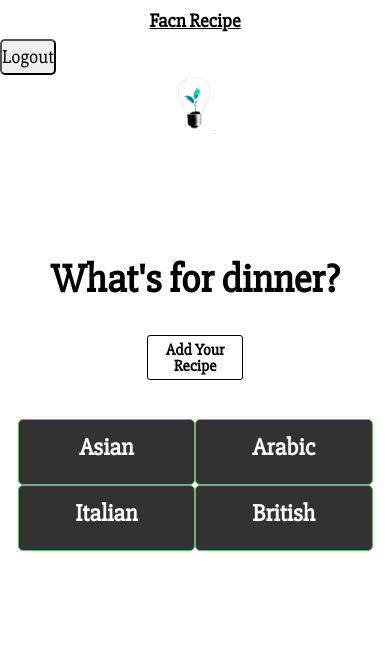
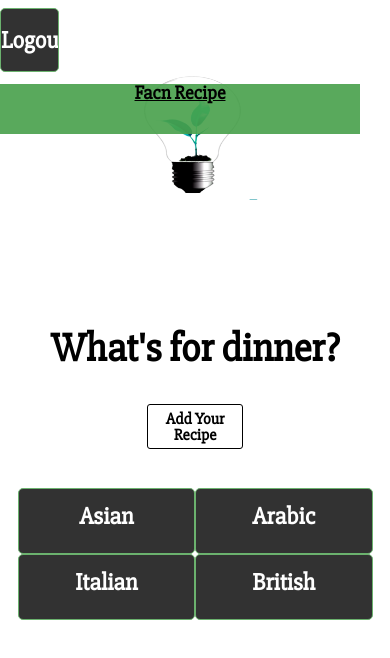
Before and after one commit to facn2/FACNRECIPE-V2, a website: page public/index.html in a window 390 px wide. Drawn offline with Linux system fonts and the light colour scheme; files that its build step writes are made by us from their sources; files whose address does not match are found by name; a web font is replaced by a local one.

Commit message:
work on css to make mobile friendly relates #20

```diff
--- a/public/index.html
+++ b/public/index.html
@@ -11,9 +11,17 @@
   <link rel="stylesheet" href="./public/style.css">
 </head>
 
+
 <body>
+   <span>
+      <input type='button' id='logout' value='Logout'>
+   </span>
+
+
+
   <p class="logo">Facn Recipe</p>
-  <input type='button' id='logout' value='Logout'>
+
+
   <img class="logo-img" src="./public/assets/fac.png" alt="fac-logo">
   <main>
     <section class="banner">
--- a/public/style.css
+++ b/public/style.css
@@ -167,6 +167,7 @@ select, .add-button, .cancel-button {
 }
 
 
+
 /*buttons in add container*/
 
 .add-recipe, .goback-button {
@@ -181,6 +182,23 @@ select, .add-button, .cancel-button {
   border: 0.1rem black solid;
   background-color: rgba(255, 255, 255, 0.7);
 }
+
+#logout {
+   width: 15%;
+   height: 4rem;
+   font-size: 1.5rem;
+   border-radius: 5px;
+   line-height: 55px;
+   border: 0.1rem solid #47a04b;
+   background-color: black;
+   opacity: 0.8;
+   color: white;
+   font-weight: bold;
+   text-align: center;
+
+}
+
+
 
 
 /*design for bigger screen devices */
@@ -250,3 +268,38 @@ select, .add-button, .cancel-button {
     display: none;
   }
 }
+
+@media (max-width: 400px){
+
+   .logo {
+
+        overflow: hidden;
+        position: absolute;
+      	width: 360px;
+      	height: 50px;
+        text-align: center;
+        background: rgba(71, 160, 75, 0.9);
+        transition: linear 0.5s;
+   }
+
+
+   /*.logo {
+     margin-top: 3%;
+     text-decoration: underline;
+     display: block;
+     text-align: center;
+     font-size: 1.2rem;
+     font-weight: bold;
+     padding-top: 20px;
+   }*/
+
+   .logo-img {
+     display: block;
+     margin: 0 auto;
+     width: 9rem;
+     height: 8rem;
+   }
+
+
+
+}
```
